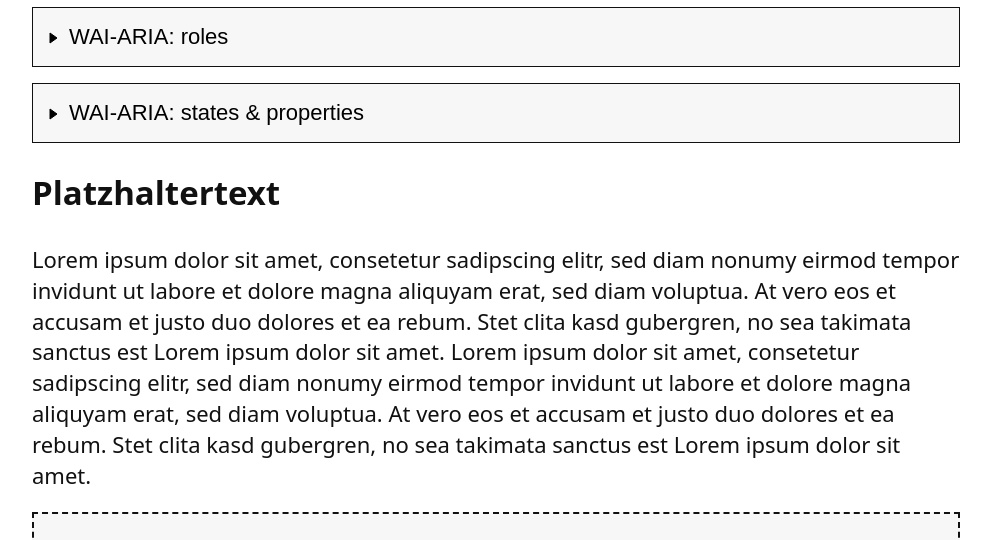
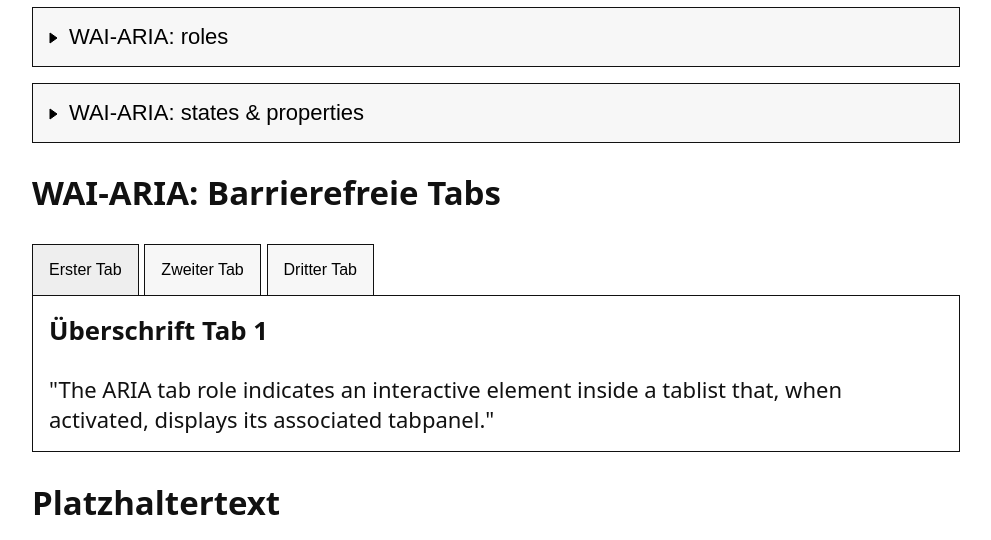
Before and after one commit to SebastianT23/a11y-thi, a plain HTML site: page about.html in a window 1280 px wide. Shown: the part 581-1121 px from the top of the page, without its empty margins (144-1135 px from the left). Drawn offline with Linux system fonts and the light colour scheme.

Commit message:
Remove comments from tabs section

```diff
--- a/about.html
+++ b/about.html
@@ -109,7 +109,7 @@
             </section>
 
             <!-- Tabs -->
-            <!-- <section id="section__tabs">
+            <section id="section__tabs">
                 <h2>WAI-ARIA: Barrierefreie Tabs</h2>
 
                 <div class="tabs">
@@ -144,10 +144,10 @@
                         >
                             Dritter Tab
                         </button>
-                    </div> -->
+                    </div>
 
                     <!-- Tab-Panels -->
-                    <!-- <div class="tab-panels">
+                    <div class="tab-panels">
                         <div id="panel-1" role="tabpanel" tabindex="0" aria-labelledby="tab-1">
                             <h3>Überschrift Tab 1</h3>
                             <p lang="en">"The ARIA tab role indicates an interactive element inside a tablist that, when activated,
@@ -165,7 +165,7 @@
                         </div>
                     </div>
                 </div>
-            </section> -->
+            </section>
 
             <section id="section__placeholder-text">
                 <h2>Platzhaltertext</h2>
```
